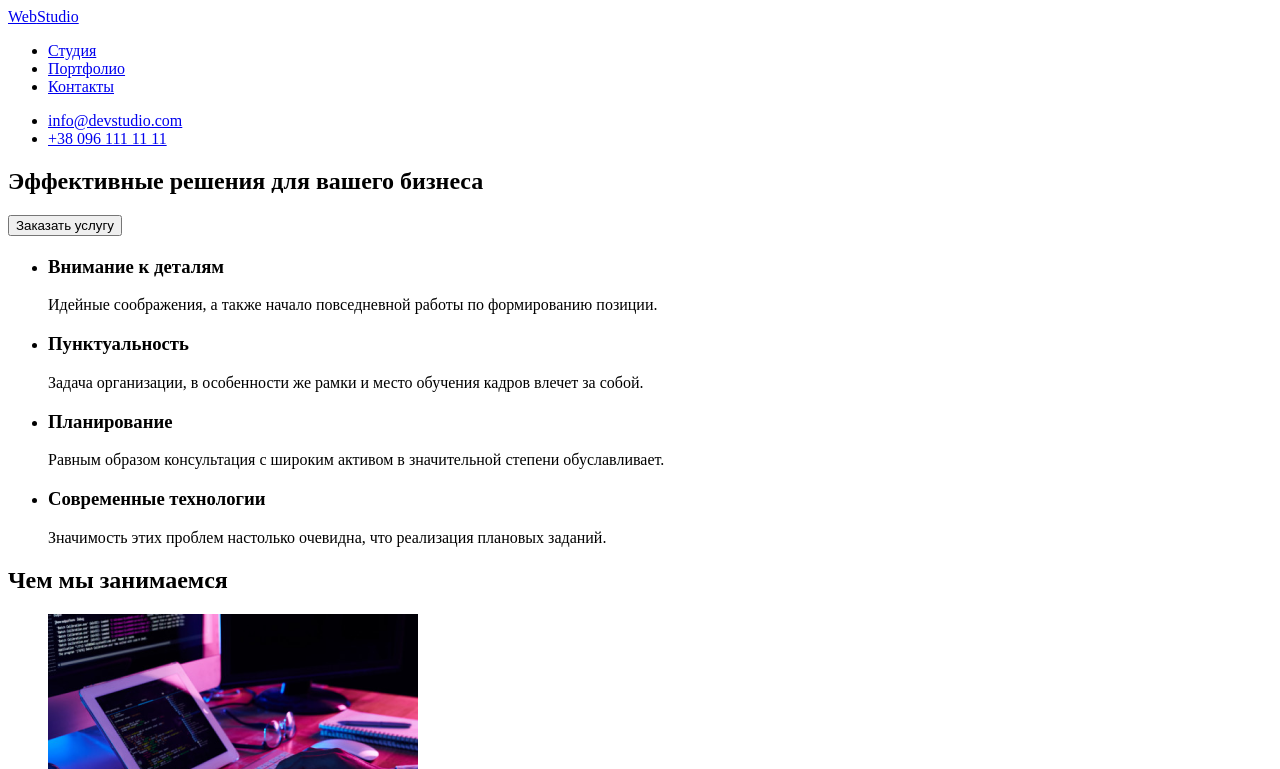
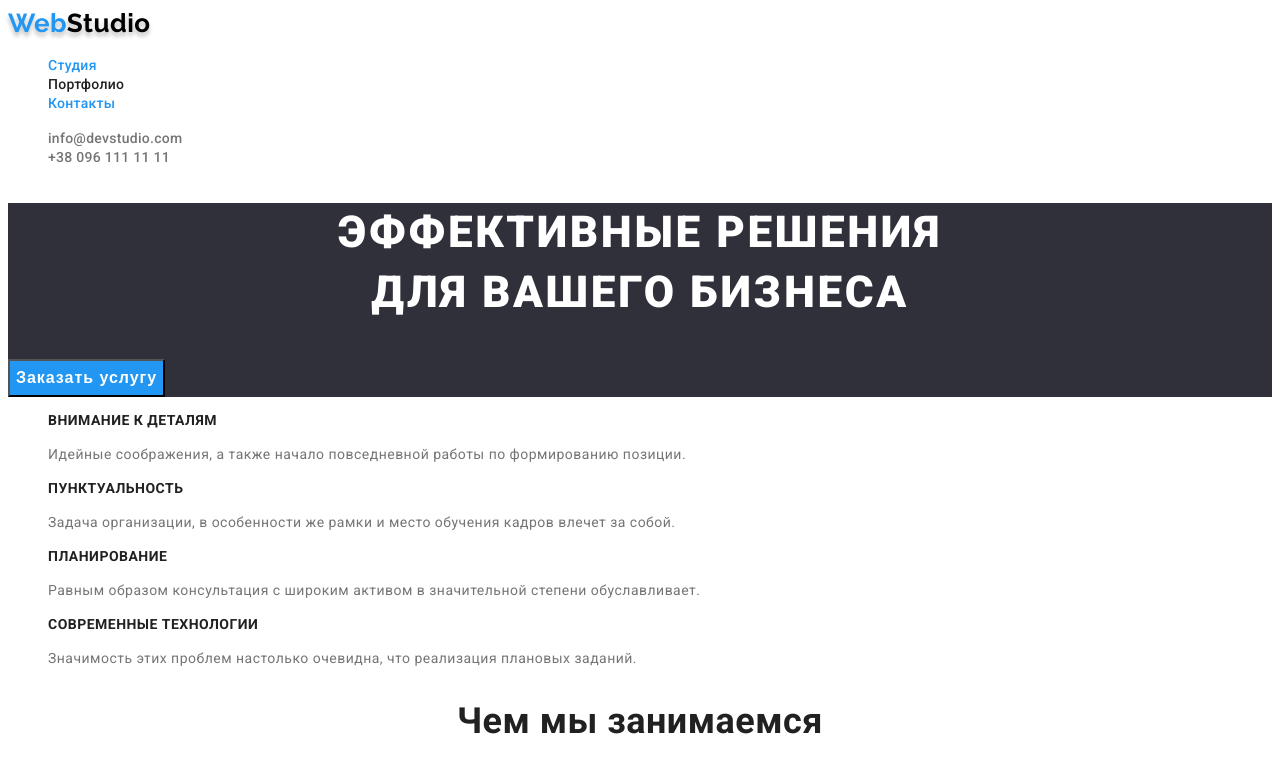
Before and after one commit to speloe-yablochko/goit-markup-hw-02, a plain HTML site: page index.html in a window 1280 px wide. Both pictures are taken after a click on the link "Контакты". Shown: the top 769 px of the page. Drawn offline with Linux system fonts and the light colour scheme.

Commit message:
добавлено портфолио, стили текста, цвета

```diff
--- a/css/styles.css
+++ b/css/styles.css
@@ -0,0 +1,204 @@
+:root {
+  --footer-background-color: #2f303a;
+  --footer-text-color: rgba(255, 255, 255, 0.6);
+  --section-background-color: #f5f4fa;
+  --logo-font-color: #000000;
+  --main-text-color: #212121;
+  --main-color: #ffffff;
+  --secondary-text-color: #757575;
+  --secondary-color: #2196f3;
+  --project-background-color: #eeeeee;
+  --text-shadow-color: rgba(0, 0, 0, 0.25);
+}
+
+body {
+  font-family: Roboto, sans-serif;
+  letter-spacing: 0.03em;
+}
+
+ul {
+  list-style-type: none;
+}
+
+a {
+  text-decoration: none;
+}
+.header-logo {
+  font-family: Raleway, Oleo Script;
+  font-weight: bold;
+  font-size: 26px;
+  line-height: 1.2;
+  color: #2196f3;
+  text-shadow: 0px 4px 4px var(--text-shadow-color);
+}
+.header-logo-studio {
+  color: var(--logo-font-color);
+}
+
+.header-nav-link {
+  font-weight: 500;
+  font-size: 14px;
+  line-height: 1.14;
+  letter-spacing: 0.02em;
+  color: var(--main-text-color);
+}
+.header-nav-link.current {
+  color: var(--secondary-color);
+}
+.header-contacts-link {
+  font-weight: 500;
+  font-size: 14px;
+  line-height: 1.14;
+  letter-spacing: 0.02em;
+  color: var(--secondary-text-color);
+}
+.header-nav-link:hover,
+.header-nav-link:focus,
+.header-contacts-link:hover,
+.header-contacts-link:focus {
+  color: var(--secondary-color);
+}
+.hero,
+footer {
+  background-color: var(--footer-background-color);
+}
+
+h1 {
+  font-weight: 900;
+  font-size: 44px;
+  line-height: 1.36;
+  text-align: center;
+  letter-spacing: 0.06em;
+  text-transform: uppercase;
+  color: var(--main-color);
+}
+.hero-button {
+  color: var(--main-color);
+  background-color: var(--secondary-color);
+  font-weight: 700;
+  font-size: 16px;
+  line-height: 2;
+  letter-spacing: 0.06em;
+}
+
+h2 {
+  font-weight: 700;
+  font-size: 36px;
+  line-height: 1.17;
+  color: var(--main-text-color);
+  text-align: center;
+}
+
+.features-heading {
+  font-weight: 700;
+  font-size: 14px;
+  line-height: 1.14;
+  text-transform: uppercase;
+  color: var(--main-text-color);
+}
+.features-description {
+  font-size: 14px;
+  line-height: 1.71;
+  color: var(--secondary-text-color);
+}
+.team {
+  background-color: var(--section-background-color);
+}
+
+.team-heading {
+  font-weight: 500;
+  font-size: 16px;
+  line-height: 1.9;
+  color: var(--main-text-color);
+  text-shadow: 0px 4px 4px var(--text-shadow-color);
+}
+
+.team-description {
+  font-size: 16px;
+  line-height: 1.9;
+  color: var(--secondary-text-color);
+  text-shadow: 0px 4px 4px var(--text-shadow-color);
+}
+
+.footer-logo {
+  font-family: Raleway;
+  font-weight: 700;
+  font-size: 26px;
+  line-height: 1.19;
+  color: var(--secondary-color);
+}
+
+.footer-logo-studio {
+  font-family: Raleway;
+  font-weight: 700;
+  font-size: 26px;
+  line-height: 1.19;
+  color: var(--main-color);
+}
+
+address {
+  font-size: 14px;
+  line-height: 1.71;
+  color: var(--main-color);
+  font-style: normal;
+}
+
+.address-link {
+  color: var(--footer-text-color);
+}
+
+.button-filter {
+  font-family: inherit;
+  font-weight: 500;
+  font-size: 16px;
+  line-height: 1.62;
+  color: var(--main-text-color);
+  background-color: var(--section-background-color);
+  border: none;
+  border-radius: 4px;
+  /* box-shadow: 0px 3px 1px rgba(0, 0, 0, 0.1), 0px 1px 2px rgba(0, 0, 0, 0.08), */
+  /* 0px 2px 2px rgba(0, 0, 0, 0.12); */
+}
+.button-filter:hover {
+  color: var(--main-color);
+  background-color: var(--secondary-color);
+
+  /* box-shadow: 0px 3px 1px rgba(0, 0, 0, 0.1), 0px 1px 2px rgba(0, 0, 0, 0.08), */
+  /* 0px 2px 2px rgba(0, 0, 0, 0.12); */
+}
+
+h2 {
+  font-weight: 700;
+  font-size: 36px;
+  line-height: 1.17;
+  color: var(--main-text-color);
+}
+
+.project-heading {
+  font-weight: 700;
+  font-size: 18px;
+  line-height: 2;
+  letter-spacing: 0.06em;
+  color: var(--main-text-color);
+  text-align: left;
+}
+
+.project-description {
+  font-size: 16px;
+  line-height: 1.87;
+  color: var(--secondary-text-color);
+  text-align: left;
+}
+
+.hidden-heading {
+  position: absolute;
+  width: 1px;
+  height: 1px;
+  margin: -1px;
+  border: 0;
+  padding: 0;
+  white-space: nowrap;
+  clip-path: inset(100%);
+  clip: rect(0 0 0 0);
+  overflow: hidden;
+}
--- a/index.html
+++ b/index.html
@@ -4,55 +4,77 @@
     <meta charset="UTF-8" />
     <meta name="viewport" content="width=device-width, initial-scale=1.0" />
     <title>Студия</title>
+    <link
+      href="https://fonts.googleapis.com/css2?family=Raleway:wght@700&family=Roboto:wght@400;500;700;900&display=swap"
+      rel="stylesheet"
+    />
+    <link rel="stylesheet" href="./css/styles.css" />
   </head>
   <body>
     <header>
       <nav>
-        <a href="#"><span>Web</span>Studio</a>
+        <a class="header-logo" href="./index.html"
+          >Web<span class="header-logo-studio">Studio</span></a
+        >
         <ul>
-          <li><a href="./index.html">Студия</a></li>
-          <li><a href="./portfolio.html">Портфолио</a></li>
-          <li><a href="#">Контакты</a></li>
+          <li>
+            <a class="header-nav-link current" href="./index.html">Студия</a>
+          </li>
+          <li>
+            <a class="header-nav-link" href="./portfolio.html">Портфолио</a>
+          </li>
+          <li><a class="header-nav-link" href="#">Контакты</a></li>
         </ul>
       </nav>
       <ul>
-        <li><a href="mailto:info@devstudio.com">info@devstudio.com</a></li>
-        <li><a href="tel:+380961111111">+38 096 111 11 11</a></li>
+        <li>
+          <a class="header-contacts-link" href="mailto:info@devstudio.com"
+            >info@devstudio.com</a
+          >
+        </li>
+        <li>
+          <a class="header-contacts-link" href="tel:+380961111111"
+            >+38 096 111 11 11</a
+          >
+        </li>
       </ul>
 
-      <section>
-        <h1>Эффективные решения для вашего бизнеса</h1>
-        <button type="button">Заказать услугу</button>
+      <section class="hero">
+        <h1>
+          Эффективные решения <br />
+          для вашего бизнеса
+        </h1>
+        <button class="hero-button" type="button">Заказать услугу</button>
       </section>
     </header>
     <main>
       <section>
-        <h2></h2>
+        <h2 class="hidden-heading">Особенности</h2>
         <ul>
           <li>
-            <h3>Внимание к деталям</h3>
-            <p>
+            <h3 class="features-heading">Внимание к деталям</h3>
+            <p class="features-description">
               Идейные соображения, а также начало повседневной работы по
               формированию позиции.
             </p>
           </li>
           <li>
-            <h3>Пунктуальность</h3>
-            <p>
+            <h3 class="features-heading">Пунктуальность</h3>
+            <p class="features-description">
               Задача организации, в особенности же рамки и место обучения кадров
               влечет за собой.
             </p>
           </li>
           <li>
-            <h3>Планирование</h3>
-            <p>
+            <h3 class="features-heading">Планирование</h3>
+            <p class="features-description">
               Равным образом консультация с широким активом в значительной
               степени обуславливает.
             </p>
           </li>
           <li>
-            <h3>Современные технологии</h3>
-            <p>
+            <h3 class="features-heading">Современные технологии</h3>
+            <p class="features-description">
               Значимость этих проблем настолько очевидна, что реализация
               плановых заданий.
             </p>
@@ -67,38 +89,46 @@
           <li><img src="./images/box3.png" alt="box3" width="370" /></li>
         </ul>
       </section>
-      <section>
+      <section class="team">
         <h2>Наша команда</h2>
         <ul>
           <li>
             <img src="./images/card1.png" alt="Игорь Демьяненко" width="270" />
-            <h3>Игорь Демьяненко</h3>
-            <p>Product Designer</p>
+            <h3 class="team-heading">Игорь Демьяненко</h3>
+            <p class="team-description">Product Designer</p>
           </li>
           <li>
             <img src="./images/card2.png" alt="Ольга Репина" width="270" />
-            <h3>Ольга Репина</h3>
-            <p>Frontend Developer</p>
+            <h3 class="team-heading">Ольга Репина</h3>
+            <p class="team-description">Frontend Developer</p>
           </li>
           <li>
             <img src="./images/card3.png" alt="Николай Тарасов" width="270" />
-            <h3>Николай Тарасов</h3>
-            <p>Marketing</p>
+            <h3 class="team-heading">Николай Тарасов</h3>
+            <p class="team-description">Marketing</p>
           </li>
           <li>
             <img src="./images/card4.png" alt="Михаил Ермаков" width="270" />
-            <h3>Михаил Ермаков</h3>
-            <p>UI Designer</p>
+            <h3 class="team-heading">Михаил Ермаков</h3>
+            <p class="team-description">UI Designer</p>
           </li>
         </ul>
       </section>
     </main>
     <footer>
-      <a href=""><span>Web</span>Studio</a>
+      <a class="footer-logo" href="./index.html"
+        >Web<span class="footer-logo-studio">Studio</span></a
+      >
       <address>
         <p>г. Киев, пр-т Леси Украинки, 26</p>
-        <p><a href="mailto:info@devstudio.com">info@devstudio.com</a></p>
-        <p><a href="tel:+380961111111">+38 096 111 11 11</a></p>
+        <p>
+          <a class="address-link" href="mailto:info@devstudio.com"
+            >info@devstudio.com</a
+          >
+        </p>
+        <p>
+          <a class="address-link" href="tel:+380961111111">+38 096 111 11 11</a>
+        </p>
       </address>
     </footer>
   </body>
```
Also changed, not shown: portfolio.html (+68 -33 lines).
